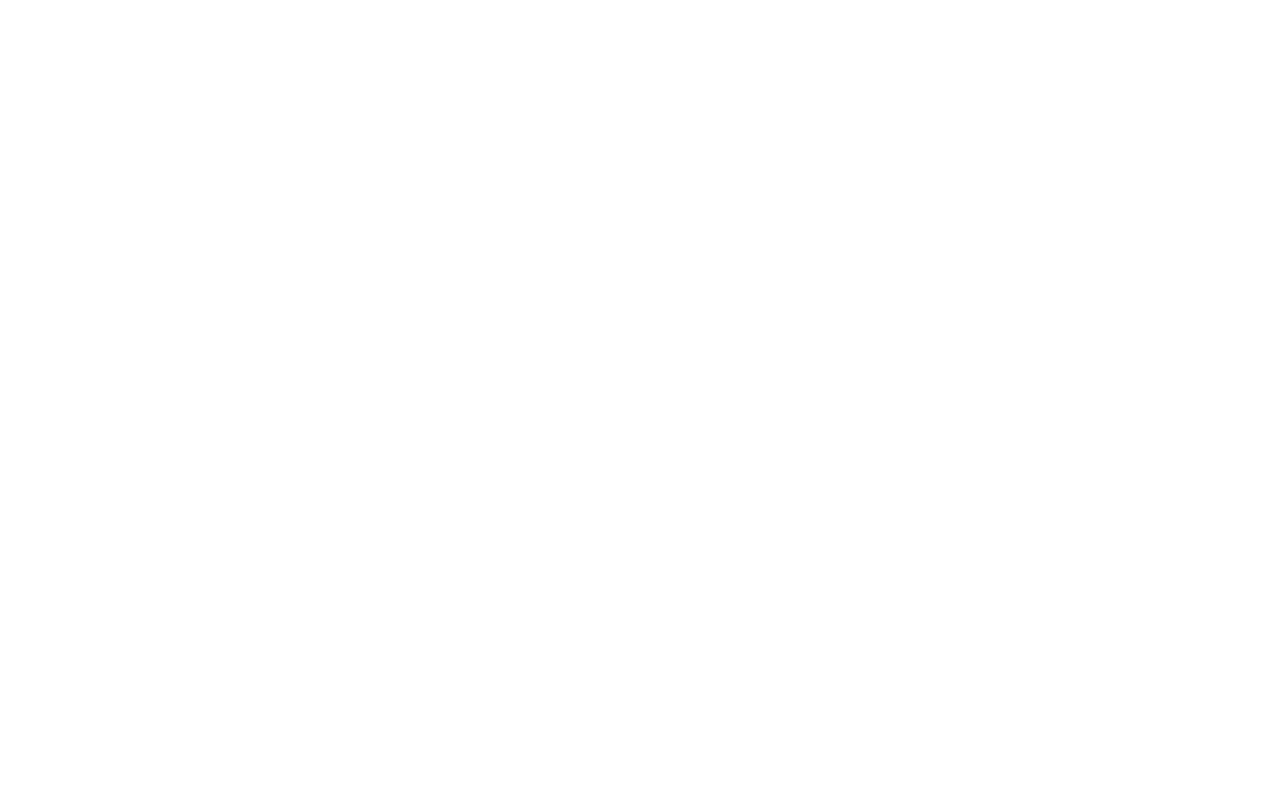
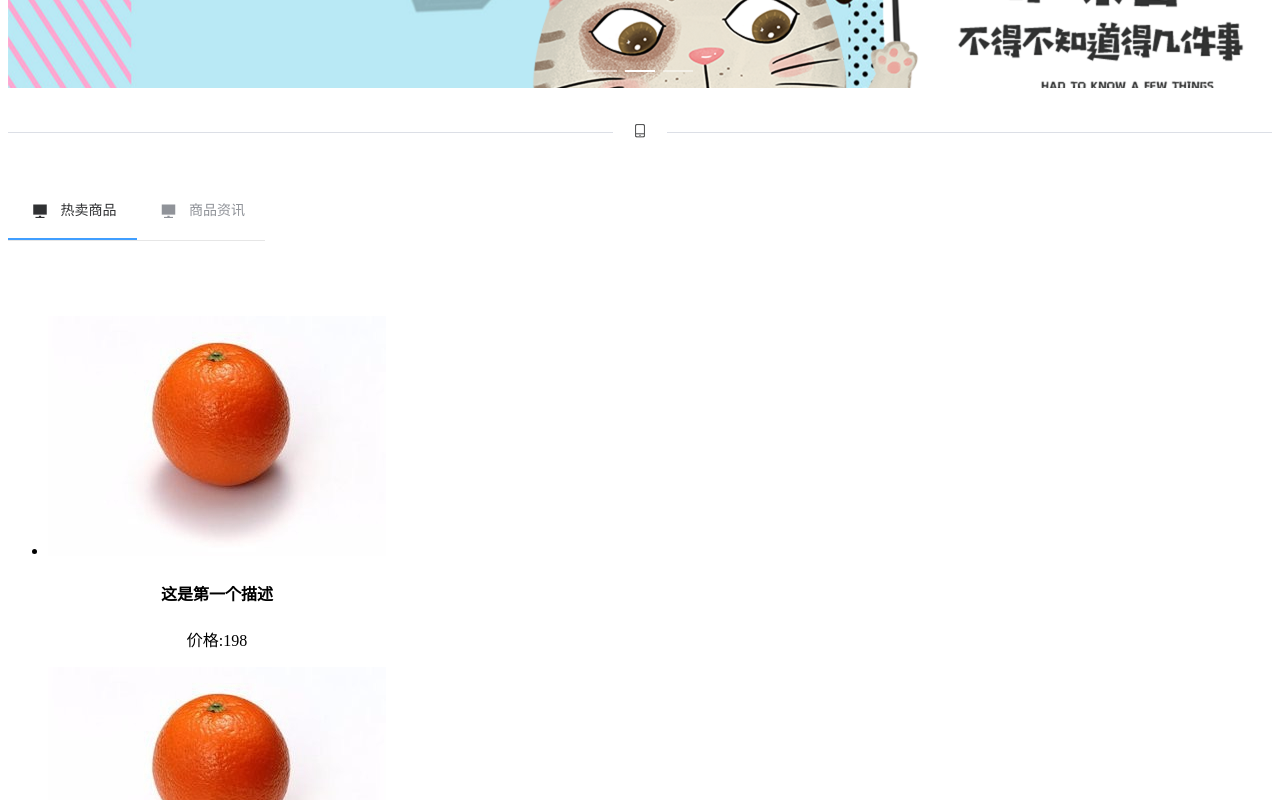
Before and after one commit to likejames/small_market, a Vue app: page /shopping in a window 1280 px wide. Shown: the part 300-1100 px from the top of the page. Before the commit the page ends 800 px from the top, so only its background shows below. Built offline with nearby package versions, Linux system fonts and the light colour scheme.

Commit message:
首页修改

```diff
--- a/package.json
+++ b/package.json
@@ -7,7 +7,9 @@
     "build": "vue-cli-service build"
   },
   "dependencies": {
+    "axios": "^0.21.1",
     "core-js": "^3.6.5",
+    "element-ui": "^2.15.3",
     "vue": "^2.6.11",
     "vue-router": "^3.2.0",
     "vuex": "^3.4.0"
--- a/src/router/index.js
+++ b/src/router/index.js
@@ -1,8 +1,9 @@
 import Vue from 'vue'
 import VueRouter from 'vue-router'
-import Commodity from "@/views/Commodity";
-import Test from "@/views/Test"
-import Test1 from "@/views/Test"
+import Commodity from "../views/Commodity";
+import Shopping from "../views/Shopping"
+import Productin from "../views/Productin"
+
 Vue.use(VueRouter)
 //路由配置
 const routes = [
@@ -11,15 +12,14 @@
         name: 'Commodity',
         component: Commodity,
         children: [{
-            path: '/test',
-            name: 'test',
-            component: Test
-        },
-            {
-                path: '/test1',
-                name: 'test1',
-                component: Test1
-            },]
+            path: '/shopping',
+            name: 'Shopping',
+            component: Shopping
+        }, {
+            path: '/productin',
+            name: 'Productin',
+            component: Productin
+        },]
     }
 ]
 const router = new VueRouter({
--- a/src/views/Commodity.vue
+++ b/src/views/Commodity.vue
@@ -15,18 +15,8 @@
           </template>
         </el-menu-item>
       </el-menu>
-      <div class="block1">
-        <ul>
-          <li v-for="v in json.list">
-            <!--          <img v-bind:src="v.src" alt="">-->
-            <img src="../img/img.png">
-            <h4>{{v.des}}</h4>
-            <p>价格:{{v.price}}</p>
-          </li>
-        </ul>
-      </div>
-      <router-view/>
     </div>
+    <RouterView></RouterView>
   </div>
 </template>
 <script>
@@ -36,54 +26,20 @@
   components: {Header},
   data() {
     return {
-      json: {
-        list: [
-          {
-            src: '../img/img.png',
-            des: '这是第一个描述',
-            price: 198
-          },
-          {
-            src: '../img/img.png',
-            des: '这是第二个描述',
-            price: 198
-          },
-          {
-            src: './img/img.png',
-            des: '这是第三个描述',
-            price: 211
-          },
-          {
-            src: './img/img.png',
-            des: '这是第一个描述',
-            price: 198
-          },
-          {
-            src: './img/img.png',
-            des: '这是第二个描述',
-            price: 112
-          },
-          {
-            src: './img/img.png',
-            des: '这是第三个描述',
-            price: 423
-          }
-        ]
-      },
       navList: [
-        { name: "/test", navItem: "商品列表" },
-        { name: "/test1", navItem: "商城" }
+        { name: "/shopping", navItem: "热卖商品" },
+        { name: "/productin", navItem: "商品资讯" }
       ],
     }
-  }
+  },
+  methods: {
+    handleSelect(key, keyPath) {
+      console.log(key, keyPath);
+    },
+  },
 }
 </script>
 <style>
-.block1 {
-  position: absolute;
-  top: 80px;
-  text-align: center;
-}
 .menu-style{
   position: absolute;
   top: 480px;
--- /dev/null
+++ b/src/views/Productin.vue
@@ -0,0 +1,57 @@
+<template>
+  <div class="or-body">
+    <p>
+      当地时间7月10日，海地第一夫人马蒂娜·莫伊兹在遇袭3天后首次发声，在其社交媒体上发布了一段2分20秒的音频消息。在语音中，她指责“雇佣兵”刺杀了总统莫伊兹，并认为其犯罪动机与总统莫伊兹打算举行新宪法公投有关。
+
+      马蒂娜·莫伊兹在袭击中受伤，目前正在美国迈阿密接受治疗。
+
+      截至目前，在涉嫌刺杀总统莫伊兹的28人中，警方已抓捕20人，其中包括18名哥伦比亚人和2两名海地裔美国人，另击毙3人，仍有5人在逃。（总台记者 侯佳琦）
+    </p>
+    <div class="infinite-list-wrapper" style="overflow:auto">
+      <ul
+          class="list"
+          v-infinite-scroll="load"
+          infinite-scroll-disabled="disabled">
+        <li v-for="i in count" class="list-item">{{ i }}</li>
+      </ul>
+      <p v-if="loading">加载中...</p>
+      <p v-if="noMore">没有更多了</p>
+    </div>
+  </div>
+</template>
+
+<script>
+export default {
+  data () {
+    return {
+      count: 4,
+      loading: false
+    }
+  },
+  computed: {
+    noMore () {
+      return this.count >= 20
+    },
+    disabled () {
+      return this.loading || this.noMore
+    }
+  },
+  methods: {
+    load () {
+      this.loading = true
+      setTimeout(() => {
+        this.count += 10
+        this.loading = false
+      }, 2000)
+    }
+  }
+}
+</script>
+
+<style scoped>
+.or-body{
+  position: absolute;
+  top: 600px;
+  text-align: center;
+}
+</style>
--- /dev/null
+++ b/src/views/Shopping.vue
@@ -0,0 +1,103 @@
+<template>
+  <div>
+    <div class="infinite-list-wrapper" style="overflow:auto">
+      <ul
+          class="list"
+          v-infinite-scroll="load"
+          infinite-scroll-disabled="disabled">
+        <li v-for="v in count">
+          <img src="../img/img.png">
+          <h4>{{ v.des }}</h4>
+          <p>价格:{{ v.price }}</p>
+        </li>
+      </ul>
+      <p v-if="loading">加载中...</p>
+      <p v-if="noMore">没有更多了</p>
+    </div>
+    </div>
+</template>
+
+<script>
+export default {
+  name: "Shopping",
+  data() {
+    return {
+      count: [ {
+        src: '../img/img.png',
+        des: '这是第一个描述',
+        price: 198
+      },
+        {
+          src: '../img/img.png',
+          des: '这是第二个描述',
+          price: 198
+        },
+        {
+          src: './img/img.png',
+          des: '这是第三个描述',
+          price: 211
+        },
+        {
+          src: './img/img.png',
+          des: '这是第四个描述',
+          price: 198
+        },
+      ],
+      addCount:[
+        {
+          src: '../img/img.png',
+          des: '这是第五个描述',
+          price: 198
+        },
+        {
+          src: '../img/img.png',
+          des: '这是第六个描述',
+          price: 198
+        },
+        {
+          src: './img/img.png',
+          des: '这是第七个描述',
+          price: 211
+        },
+        {
+          src: './img/img.png',
+          des: '这是第八个描述',
+          price: 198
+        }
+      ],
+      loading: false,
+    }
+  },
+  computed: {
+    noMore () {
+      return this.count >= 10
+    },
+    disabled () {
+      return this.loading || this.noMore
+    },
+    loading(){
+      this.count=this.addShopping()
+      return false
+    }
+  },
+  methods: {
+    load () {
+      this.loading = true
+      setTimeout(() => {
+        this.loading = false
+      }, 2000)
+    },
+    addShopping(){
+      return this.count=this.addCount
+    }
+  }
+}
+</script>
+
+<style scoped>
+.infinite-list-wrapper {
+  position: absolute;
+  top: 600px;
+  text-align: center;
+}
+</style>
--- a/src/views/Test.vue
+++ /dev/null
@@ -1,13 +0,0 @@
-<template>
-<h1>sssss</h1>
-</template>
-
-<script>
-export default {
-  name: "Test"
-}
-</script>
-
-<style scoped>
-
-</style>
```
Also changed, not shown: src/views/Test1.vue (deleted, +0 -13 lines), 1 other file (tests, documents, lock files or other folders).
